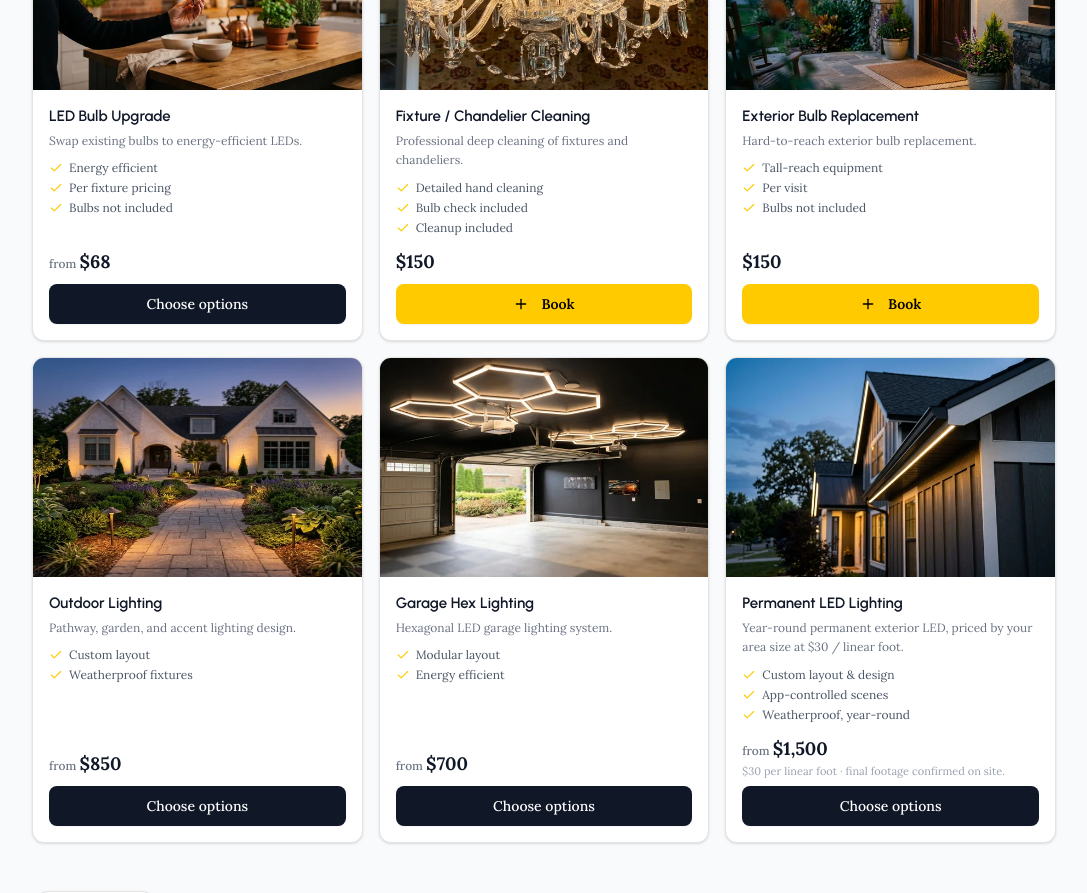
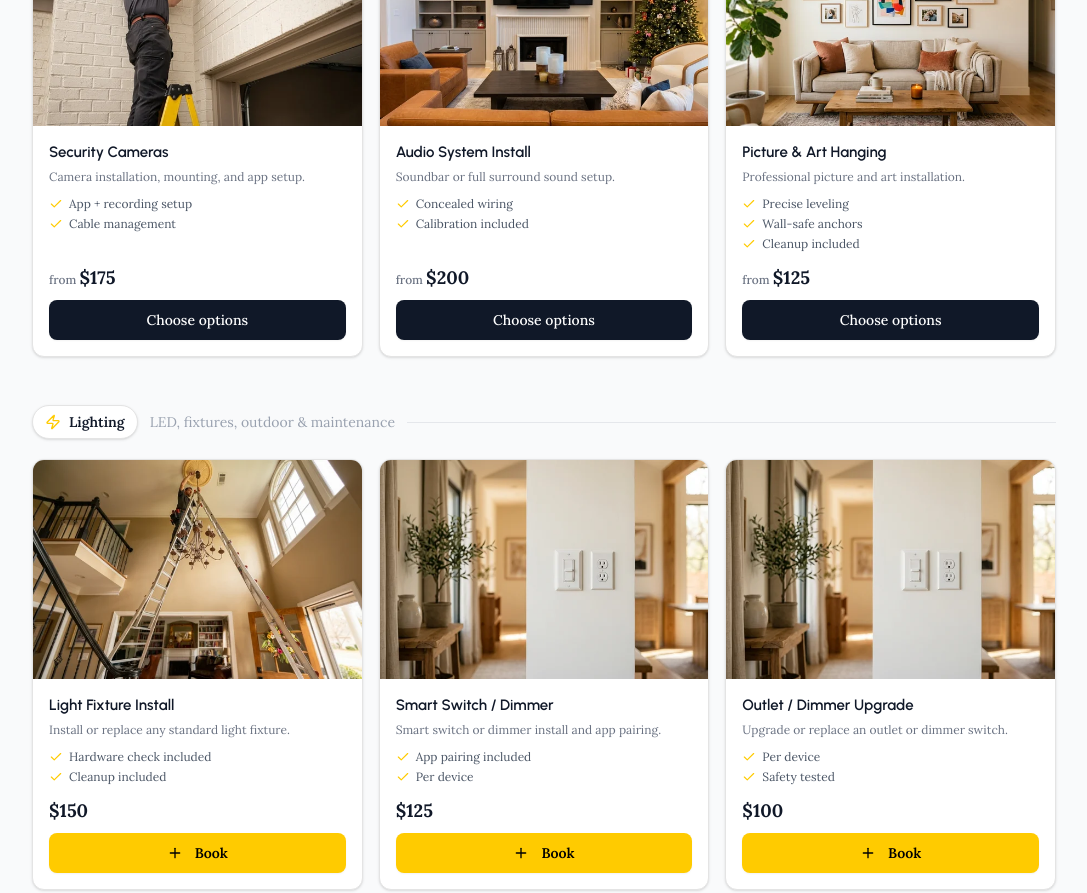
Before and after one commit to alberto-serv/lightingsquad, a Next.js app: page /estimate/services2 in a window 1280 px wide. Shown: the part 980-1873 px from the top of the page, without its empty margins (96-1183 px from the left). Built offline with nearby package versions, Linux system fonts and the light colour scheme.

Commit message:
services2: show Installation section before Lighting
Co-Authored-By: Claude Opus 4.8 (1M context) <noreply@anthropic.com>

```diff
--- a/app/estimate/services2/page.tsx
+++ b/app/estimate/services2/page.tsx
@@ -313,8 +313,8 @@ const catalog: Service2[] = [
 ]
 
 const sections: { type: ServiceType; icon: React.ElementType; title: string; subtitle: string }[] = [
+  { type: "installation", icon: Hammer, title: "Installation", subtitle: "TVs, audio, security & more" },
   { type: "lighting", icon: Zap, title: "Lighting", subtitle: "LED, fixtures, outdoor & maintenance" },
-  { type: "installation", icon: Hammer, title: "Installation", subtitle: "TVs, audio, security & more" },
 ]
 
 const LADDER_FEE = 400
```
